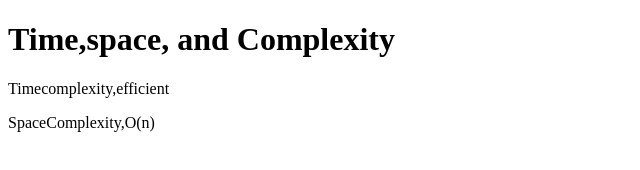
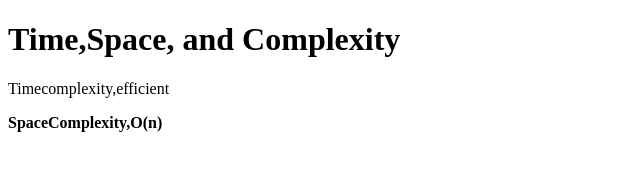
Before and after one commit to acciojob/time-and-space-complexity-Rubleenkaur1313, a website: page main.html in a window 1280 px wide. Shown: the whole page, without its empty margins (0-640 px from the left). Drawn offline with Linux system fonts and the light colour scheme.

Commit message:
created a submission

```diff
--- a/main.html
+++ b/main.html
@@ -7,9 +7,9 @@
 </head>
 
 <body>
-	<h1>Time,space, and Complexity</h1>
+	<h1>Time,Space, and Complexity</h1>
 	<p>Timecomplexity,efficient</p>
-	<p><b></b>SpaceComplexity,O(n)</b></p>
+	<p><b>SpaceComplexity</bn>,O(n)</p>
 
     <script type="text/javascript" src="./script.js">
 </script>
```
